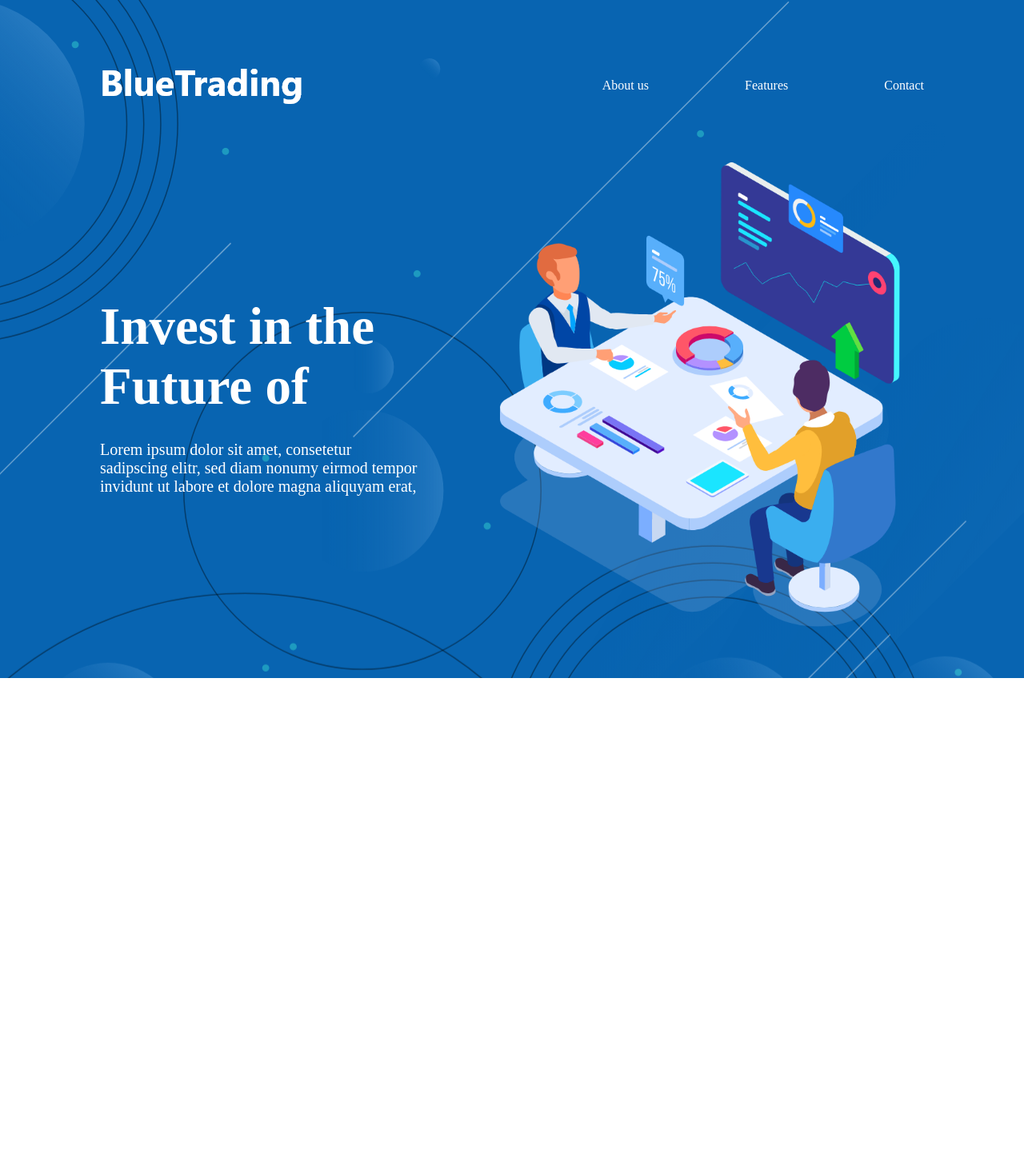
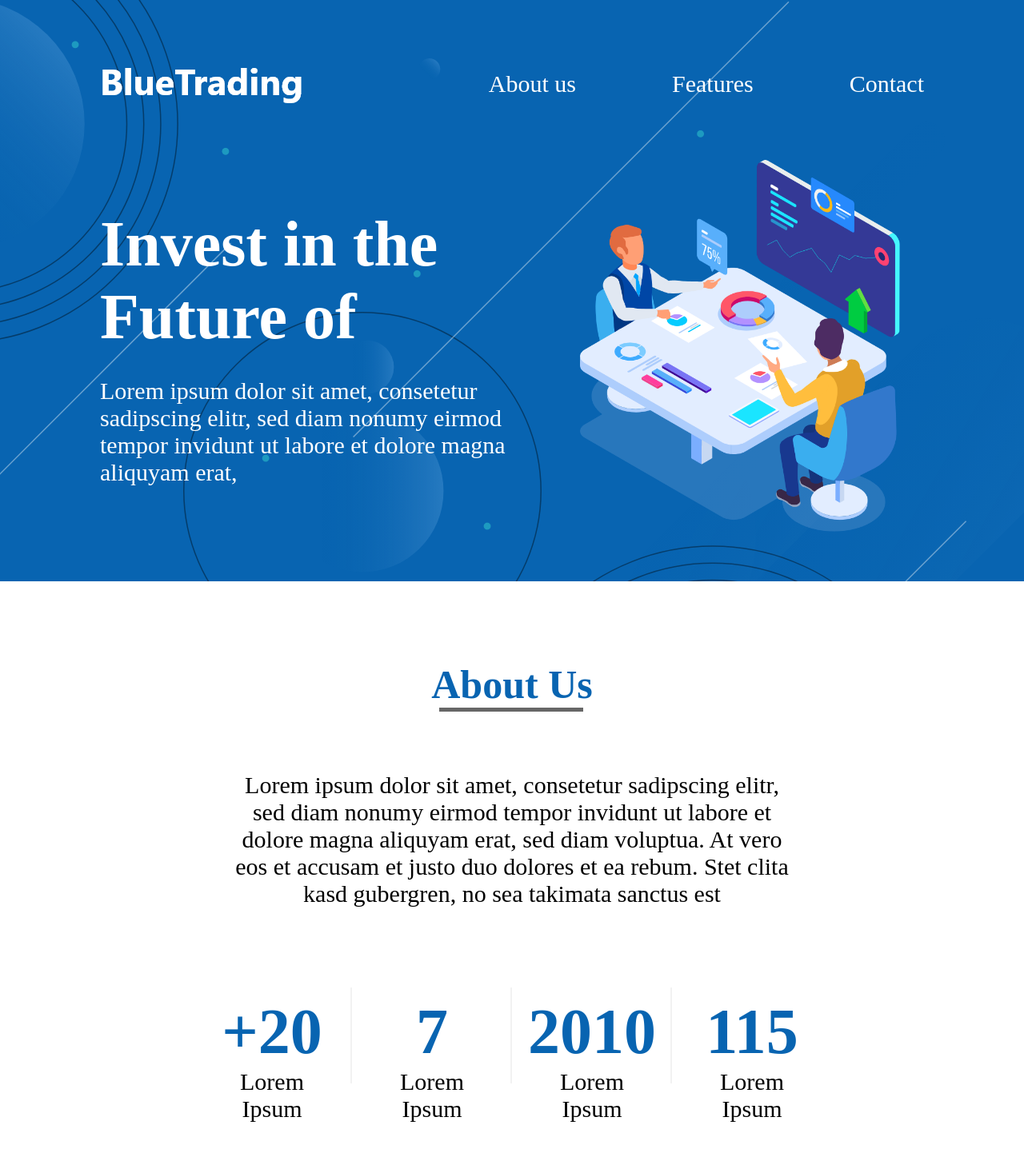
Before and after one commit to truongduchuy/Landing-Pages, a React (Create React App) app: page /bluetrading in a window 1280 px wide. Shown: the top 1442 px of the page at 80% size. Before the commit the page ends 848 px from the top, so only its background shows below. Built offline with nearby package versions, Linux system fonts and the light colour scheme.

Commit message:
blue-trading: add about section

```diff
--- a/src/index.css
+++ b/src/index.css
@@ -3,3 +3,7 @@ body, * {
   padding: 0;
   box-sizing: border-box;
 }
+
+html {
+  font-size: 10px;
+}
--- /dev/null
+++ b/src/pages/BlueTrading/About.js
@@ -0,0 +1,32 @@
+import React from 'react';
+import './About.scss';
+
+const numbers = [
+  { strongText: '+20', bottomText: 'Lorem Ipsum' },
+  { strongText: '7', bottomText: 'Lorem Ipsum' },
+  { strongText: '2010', bottomText: 'Lorem Ipsum' },
+  { strongText: '115', bottomText: 'Lorem Ipsum' },
+];
+export default function About() {
+  return (
+    <section className="about">
+      <div className="about__content">
+        <h3>About Us</h3>
+        <p>
+          Lorem ipsum dolor sit amet, consetetur sadipscing elitr, sed diam nonumy eirmod tempor
+          invidunt ut labore et dolore magna aliquyam erat, sed diam voluptua. At vero eos et
+          accusam et justo duo dolores et ea rebum. Stet clita kasd gubergren, no sea takimata
+          sanctus est{' '}
+        </p>
+      </div>
+      <div className="about__numbers">
+        {numbers.map(({ strongText, bottomText }, index) => (
+          <div key={index}>
+            <p>{strongText}</p>
+            <p>{bottomText}</p>
+          </div>
+        ))}
+      </div>
+    </section>
+  );
+}
--- /dev/null
+++ b/src/pages/BlueTrading/About.scss
@@ -0,0 +1,75 @@
+.about {
+  padding: 10rem 24rem 3.7rem;
+
+  &__content {
+    display: flex;
+    flex-direction: column;
+    align-items: center;
+    margin-bottom: 10rem;
+
+    h3 {
+      color: #0864B1;
+      margin-bottom: 8rem;
+      font-size: 5rem;
+      position: relative;
+
+      &::after {
+        content: '';
+        width: 18rem;
+        height: .5rem;
+        background-color: #676767;
+        position: absolute;
+        bottom: -0.5rem;
+        left: 1rem;
+      }
+    }
+
+    p {
+      text-align: center;
+      font-size: 3rem;
+      padding: 0 5rem;
+    }
+  }
+
+  &__numbers {
+    display: flex;
+    justify-content: center;
+
+    margin: auto;
+
+    > div {
+      padding: 1rem 2rem;
+      text-align: center;
+
+      &:not(:last-child) {
+        position: relative;
+
+        &::after {
+          position: absolute;
+          right: 0;
+          top: 0;
+          content: '';
+          width: .2rem;
+          height: 12rem;
+          background-color: #E6E6E6;
+          opacity: .5;
+
+        }
+      }
+
+      p:first-child {
+       font-size: 8rem;
+       font-weight: bold;
+       color: #0864B1;
+      }
+
+      p:nth-child(2) {
+        font-size: 3rem;
+      }
+    }
+  }
+
+  @media screen and (max-width: 1024px) {
+
+  }
+}
--- a/src/pages/BlueTrading/Header.scss
+++ b/src/pages/BlueTrading/Header.scss
@@ -1,9 +1,10 @@
 .header {
   background-color: #0864B1;
   background-image: url('./images/background.png');
+  background-repeat: no-repeat;
   background-attachment: fixed;
 
-  padding: 71px 125px 60px 125px;
+  padding: 7rem 12.5rem 6rem 12.5rem;
 
   &__nav {
     display: flex;
@@ -19,10 +20,11 @@
         a {
           color: white;
           text-decoration: none;
+          font-size: 3rem;
         }
 
         &:not(:last-child) {
-          margin-right: 120px;
+          margin-right: 12rem;
         }
       }
     }
@@ -32,27 +34,28 @@
     color: white;
     display: flex;
     align-items: center;
-    margin-top: 60px;
+    margin-top: 6rem;
 
     > div {
-      flex: 1;
 
       &:first-child {
+        flex: .6;
 
         h1 {
-          font-size: 65px;
+          font-size: 8rem;
           font-weight: bold;
-          margin-bottom: 30px;
+          margin-bottom: 3rem;
         }
 
         p {
-          padding-right: 90px;
-          font-size: 20px;
+          padding-right: 9rem;
+          font-size: 3rem;
         }
       }
 
       &:nth-child(2) {
-        padding-right: 30px;
+        flex: .4;
+        padding-right: 3rem;
 
         img {
           width: 100%;
--- a/src/pages/BlueTrading/index.js
+++ b/src/pages/BlueTrading/index.js
@@ -1,10 +1,12 @@
 import React from 'react';
 import Header from './Header';
+import About from './About';
 
 export default function BlueTrading() {
   return (
     <div>
       <Header />
+      <About />
     </div>
   );
 }
```
